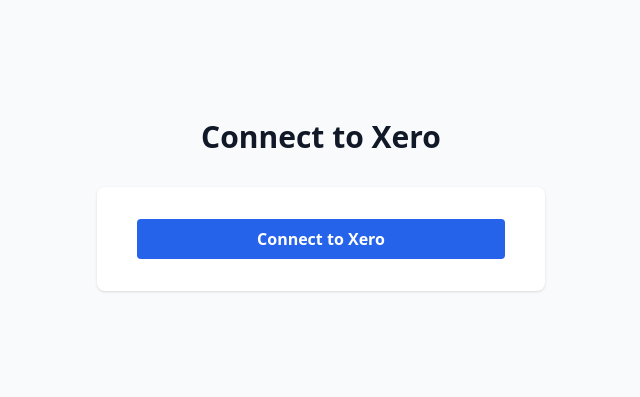
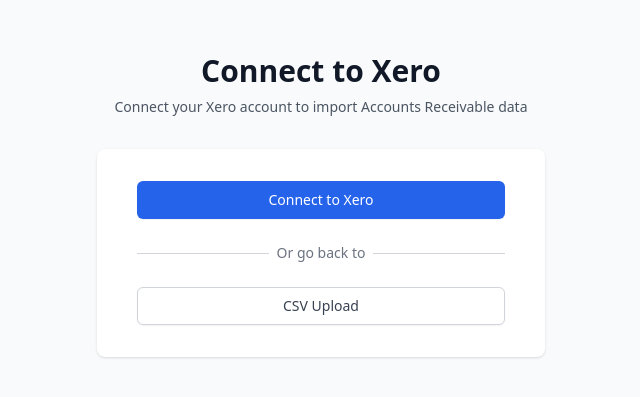
Before and after one commit to TomWall1/Ledger-Match, a React (Create React App) app in the folder frontend/: page /auth/xero in a window 1280 px wide. Shown: the part 207-604 px from the top of the page, without its empty margins (319-959 px from the left). Built offline with nearby package versions, Linux system fonts and the light colour scheme.

Commit message:
Update XeroAuth component with better error handling and UX

```diff
--- a/frontend/src/components/XeroAuth.js
+++ b/frontend/src/components/XeroAuth.js
@@ -39,9 +39,11 @@ const XeroAuth = () => {
         url: fullUrl,
         headers: {
           'Content-Type': 'application/json',
-          'Accept': 'application/json'
+          'Accept': 'application/json',
+          'X-Requested-With': 'XMLHttpRequest'
         },
-        timeout: 10000 // 10 second timeout
+        withCredentials: true,
+        timeout: 30000 // 30 second timeout
       });
 
       console.log('Response received:', response);
@@ -59,7 +61,21 @@ const XeroAuth = () => {
         data: error.response?.data,
         code: error.code
       });
-      setError(`Failed to connect to Xero: ${error.message}`);
+
+      let errorMessage = 'Failed to connect to Xero';
+      if (error.code === 'ECONNABORTED') {
+        errorMessage = 'Connection timeout - the server is taking too long to respond. Please try again.';
+      } else if (error.response?.status === 401) {
+        errorMessage = 'Authentication failed. Please try again.';
+      } else if (error.response?.status === 403) {
+        errorMessage = 'Access denied. Please check your permissions.';
+      } else if (error.response?.data?.error) {
+        errorMessage = `Error: ${error.response.data.error}`;
+      } else {
+        errorMessage = `Error: ${error.message}`;
+      }
+
+      setError(errorMessage);
     } finally {
       setIsLoading(false);
     }
@@ -71,18 +87,21 @@ const XeroAuth = () => {
         <h2 className="mt-6 text-center text-3xl font-bold text-gray-900">
           Connect to Xero
         </h2>
+        <p className="mt-2 text-center text-sm text-gray-600">
+          Connect your Xero account to import Accounts Receivable data
+        </p>
       </div>
 
       <div className="mt-8 sm:mx-auto sm:w-full sm:max-w-md">
         <div className="bg-white py-8 px-4 shadow sm:rounded-lg sm:px-10">
           {error && (
-            <div className="mb-4 bg-red-50 border border-red-400 text-red-700 px-4 py-3 rounded">
+            <div className="mb-4 bg-red-50 border border-red-400 text-red-700 px-4 py-3 rounded relative">
               <div className="font-bold mb-2">{error}</div>
               {debugInfo && (
                 <div className="text-sm">
                   <details>
-                    <summary className="cursor-pointer">Debug Information</summary>
-                    <pre className="mt-2 p-2 bg-gray-100 rounded overflow-x-auto">
+                    <summary className="cursor-pointer hover:text-red-800">Debug Information</summary>
+                    <pre className="mt-2 p-2 bg-gray-100 rounded overflow-x-auto text-xs">
                       {JSON.stringify(debugInfo, null, 2)}
                     </pre>
                   </details>
@@ -94,10 +113,40 @@ const XeroAuth = () => {
           <button
             onClick={handleConnect}
             disabled={isLoading}
-            className="w-full bg-blue-600 hover:bg-blue-700 text-white font-bold py-2 px-4 rounded"
+            className={`w-full flex justify-center py-2 px-4 border border-transparent rounded-md shadow-sm text-sm font-medium text-white ${isLoading ? 'bg-blue-400 cursor-not-allowed' : 'bg-blue-600 hover:bg-blue-700'} focus:outline-none focus:ring-2 focus:ring-offset-2 focus:ring-blue-500`}
           >
-            {isLoading ? 'Connecting...' : 'Connect to Xero'}
+            {isLoading ? (
+              <>
+                <svg className="animate-spin -ml-1 mr-3 h-5 w-5 text-white" xmlns="http://www.w3.org/2000/svg" fill="none" viewBox="0 0 24 24">
+                  <circle className="opacity-25" cx="12" cy="12" r="10" stroke="currentColor" strokeWidth="4" />
+                  <path className="opacity-75" fill="currentColor" d="M4 12a8 8 0 018-8V0C5.373 0 0 5.373 0 12h4zm2 5.291A7.962 7.962 0 014 12H0c0 3.042 1.135 5.824 3 7.938l3-2.647z" />
+                </svg>
+                Connecting...
+              </>
+            ) : 'Connect to Xero'}
           </button>
+
+          <div className="mt-6">
+            <div className="relative">
+              <div className="absolute inset-0 flex items-center">
+                <div className="w-full border-t border-gray-300" />
+              </div>
+              <div className="relative flex justify-center text-sm">
+                <span className="px-2 bg-white text-gray-500">
+                  Or go back to
+                </span>
+              </div>
+            </div>
+
+            <div className="mt-6">
+              <a
+                href="/"
+                className="w-full flex justify-center py-2 px-4 border border-gray-300 rounded-md shadow-sm text-sm font-medium text-gray-700 bg-white hover:bg-gray-50 focus:outline-none focus:ring-2 focus:ring-offset-2 focus:ring-blue-500"
+              >
+                CSV Upload
+              </a>
+            </div>
+          </div>
         </div>
       </div>
     </div>
```
